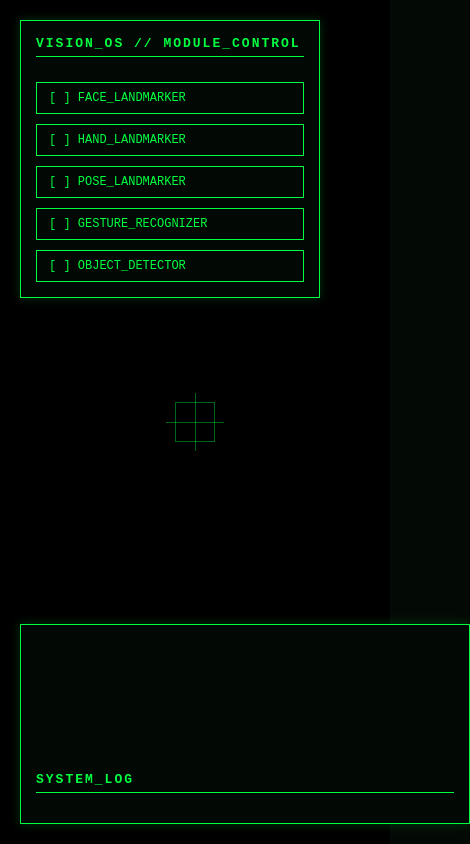
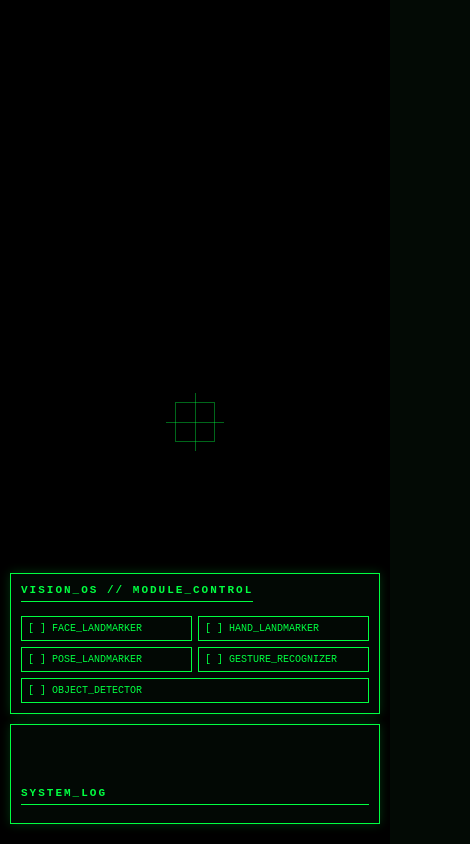
Before and after one commit to Mahith-dev/Vision-os, a plain HTML site: page index.html in a window 390 px wide. Shown: the whole page, 470 px wide, since content can reach past the window. Drawn offline with Linux system fonts and the light colour scheme.

Commit message:
Added Mobile View and Improved Hand Tracking

```diff
--- a/index.html
+++ b/index.html
@@ -80,6 +80,39 @@
     .crosshair::before, .crosshair::after { content: ''; position: absolute; background: rgba(0, 255, 65, 0.4); }
     .crosshair::before { top: 50%; left: -10px; right: -10px; height: 1px; }
     .crosshair::after { left: 50%; top: -10px; bottom: -10px; width: 1px; }
+
+    /* Mobile Responsive Overrides */
+    @media (max-width: 768px) {
+      #ui-layer {
+        padding: 10px;
+        justify-content: flex-end; /* Push UI to bottom so face is visible */
+      }
+      .panel {
+        width: 100% !important;
+        margin-bottom: 10px;
+        padding: 10px;
+      }
+      .controls {
+        width: 100%;
+        flex-direction: row;
+        flex-wrap: wrap;
+        gap: 6px;
+      }
+      button.toggle {
+        flex: 1 1 45%;
+        font-size: 10px;
+        padding: 6px;
+      }
+      #terminal {
+        width: 100%;
+        height: 100px; /* Smaller terminal on mobile */
+      }
+      .header {
+        font-size: 11px;
+        margin-bottom: 8px;
+      }
+    }
+
   </style>
 
   <script type="importmap">
@@ -157,7 +190,14 @@
     async function bootSystem() {
       log("Initializing hardware interfaces...");
       try {
-        const stream = await navigator.mediaDevices.getUserMedia({ video: { width: 1280, height: 720 } });
+        // Use 'ideal' resolution and 'facingMode' so mobile phones use portrait naturally
+        const stream = await navigator.mediaDevices.getUserMedia({
+          video: {
+            facingMode: "user",
+            width: { ideal: 1280 },
+            height: { ideal: 720 }
+          }
+        });
         video.srcObject = stream;
 
         video.addEventListener("loadeddata", () => {
```
